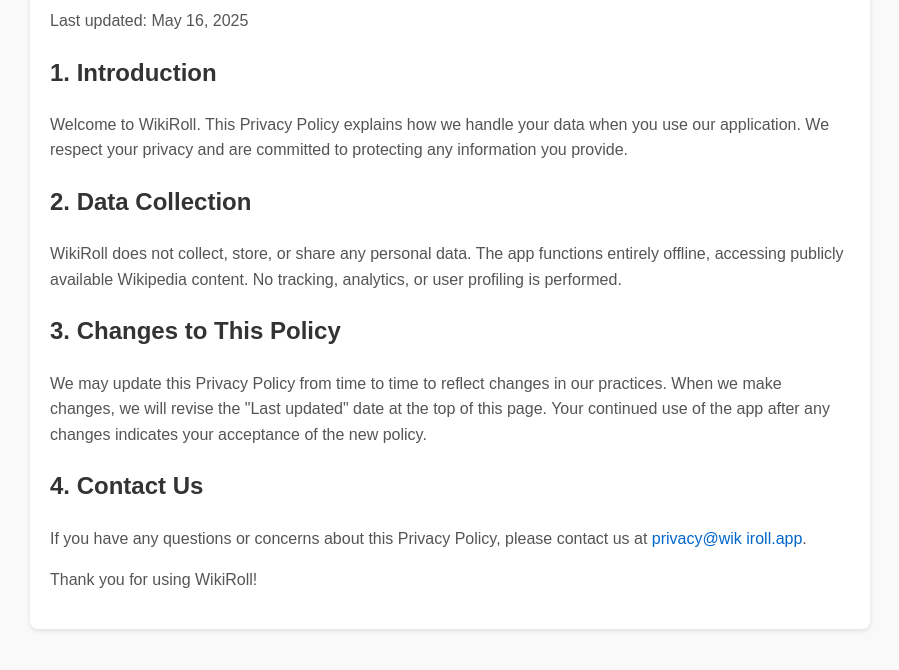
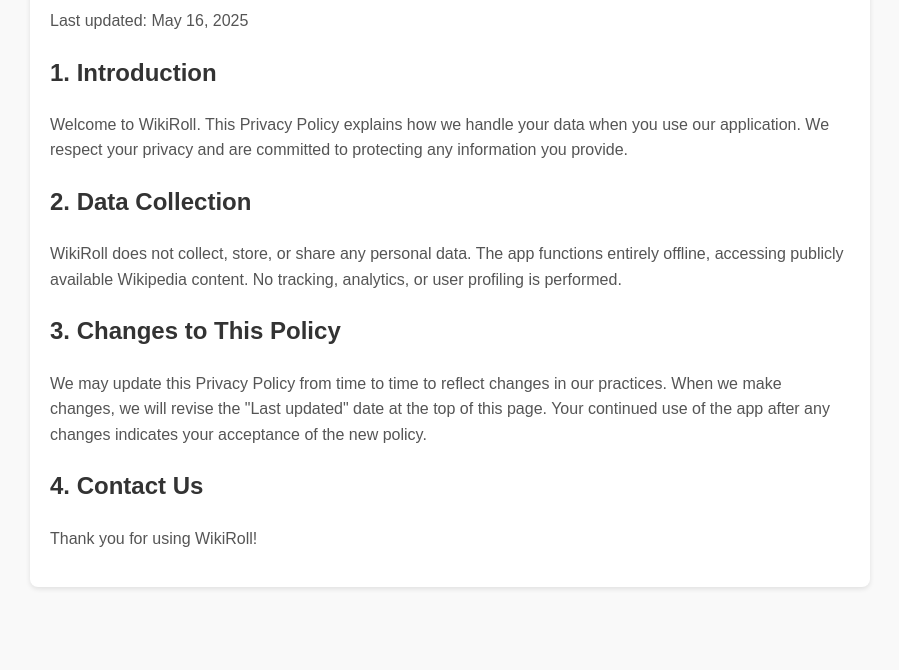
Before and after one commit to Johnn1x/WikiRoll-Confederacy, a plain HTML site: page index.html in a window 1280 px wide. Shown: the part 126-796 px from the top of the page, without its empty margins (190-1089 px from the left). Drawn offline with Linux system fonts and the light colour scheme.

Commit message:
Update index.html

```diff
--- a/index.html
+++ b/index.html
@@ -24,7 +24,6 @@
         <h2>3. Changes to This Policy</h2>
         <p>We may update this Privacy Policy from time to time to reflect changes in our practices. When we make changes, we will revise the "Last updated" date at the top of this page. Your continued use of the app after any changes indicates your acceptance of the new policy.</p>
         <h2>4. Contact Us</h2>
-        <p>If you have any questions or concerns about this Privacy Policy, please contact us at <a href="mailto:privacy@wik iroll.app">privacy@wik iroll.app</a>.</p>
         <p>Thank you for using WikiRoll!</p>
     </div>
 </body>
```
